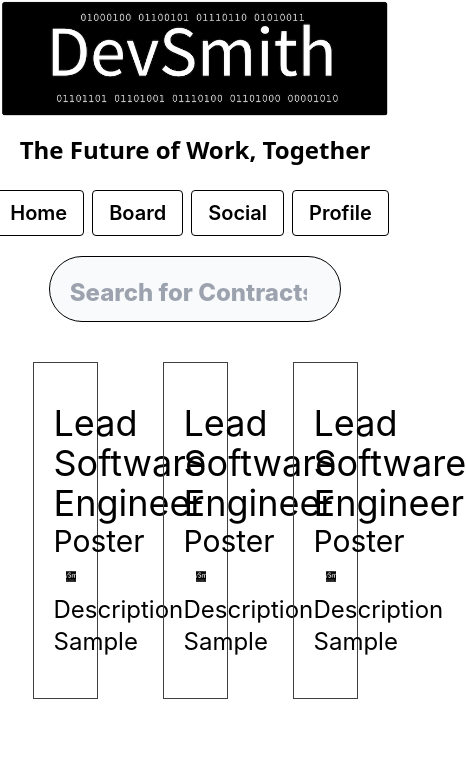
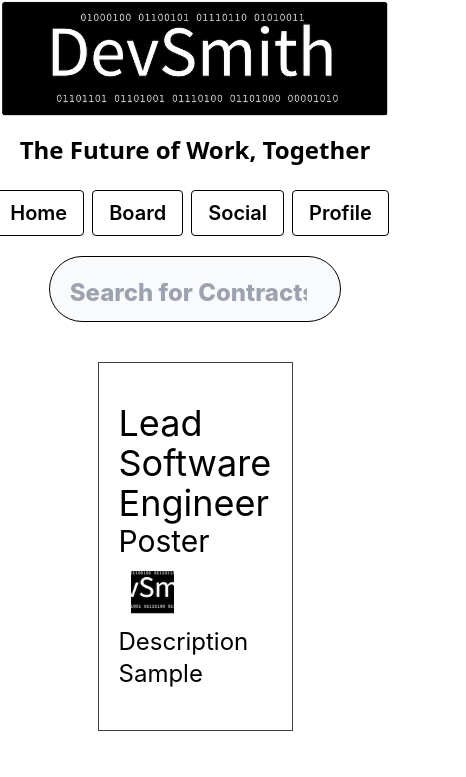
Before and after one commit to ddeneau/Freelance-Index-Project-, a JavaScript app: page /board in a window 390 px wide. Shown: the top 777 px of the page, 466 px wide, since content can reach past the window. Built offline with nearby package versions, Linux system fonts and the light colour scheme; the HTML template or start-up script is replaced by a standard one.

Commit message:
Padding changes with width and height adjustments

```diff
--- a/src/Components/Social/ProfilePagePreview.js
+++ b/src/Components/Social/ProfilePagePreview.js
@@ -2,7 +2,7 @@
 // Need to add breakpoints for mobile support.
 const ProfilePagePreview = (image, name, title, description) => {
     return(
-        <div className="border border-neutral-700 flex flex-row my-10 py-10">
+        <div className="border border-neutral-700 flex my-10 py-10 md:flex-row sm:flex-col h-1/2 w-1/2">
             <img className="border border-neutral-900 rounded-full mx-4 my-4" src={image} alt="profile"/>
             <div className="flex flex-col pt-10">
                 <div className="text-4xl">{name}</div>
--- a/src/Screens/BoardScreen.js
+++ b/src/Screens/BoardScreen.js
@@ -14,7 +14,7 @@ const BoardScreen = () => {
             <div class="">
                 {Search("Search for Contracts")}
             </div>
-            <div className="justify-items-center grid grid-cols-3">
+            <div className="justify-items-center grid md:grid-cols-3 sm:grid-cols-1">
                 {sampleContracts}
             </div>
         </div>
```
